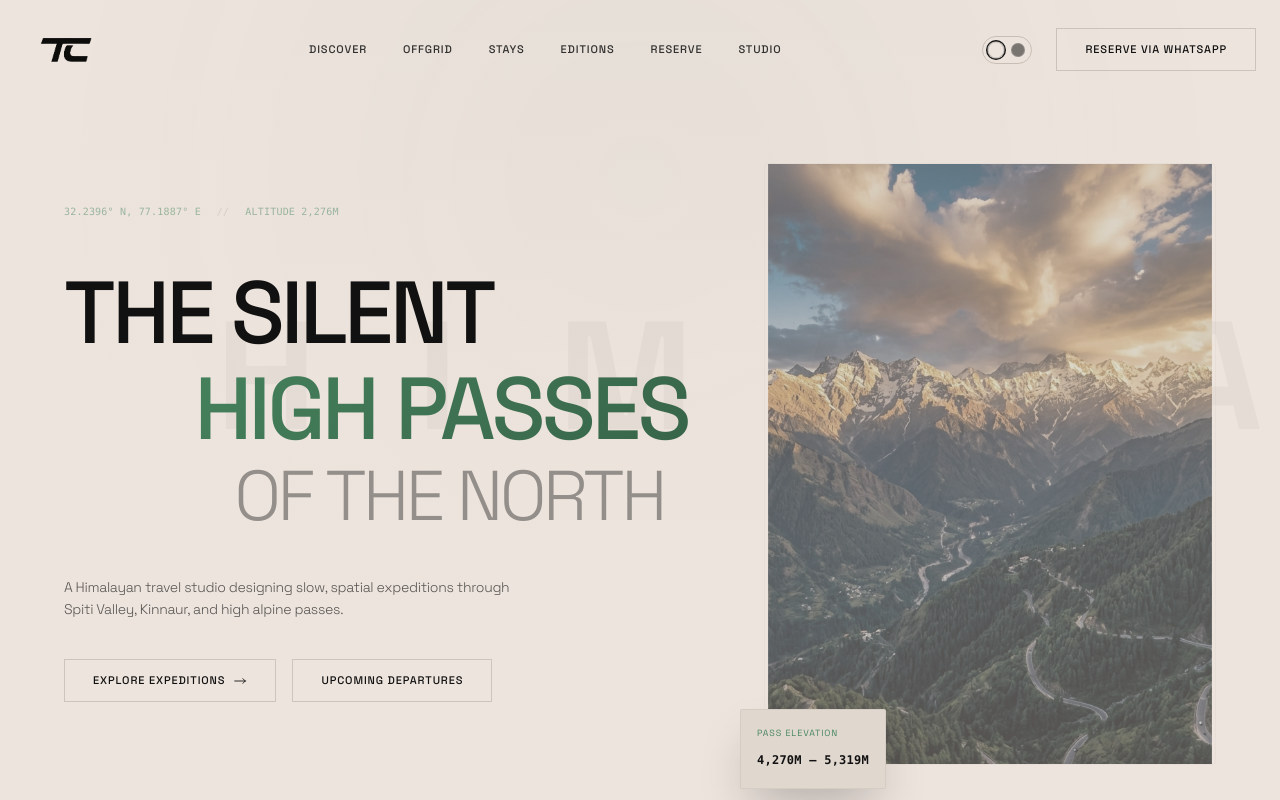
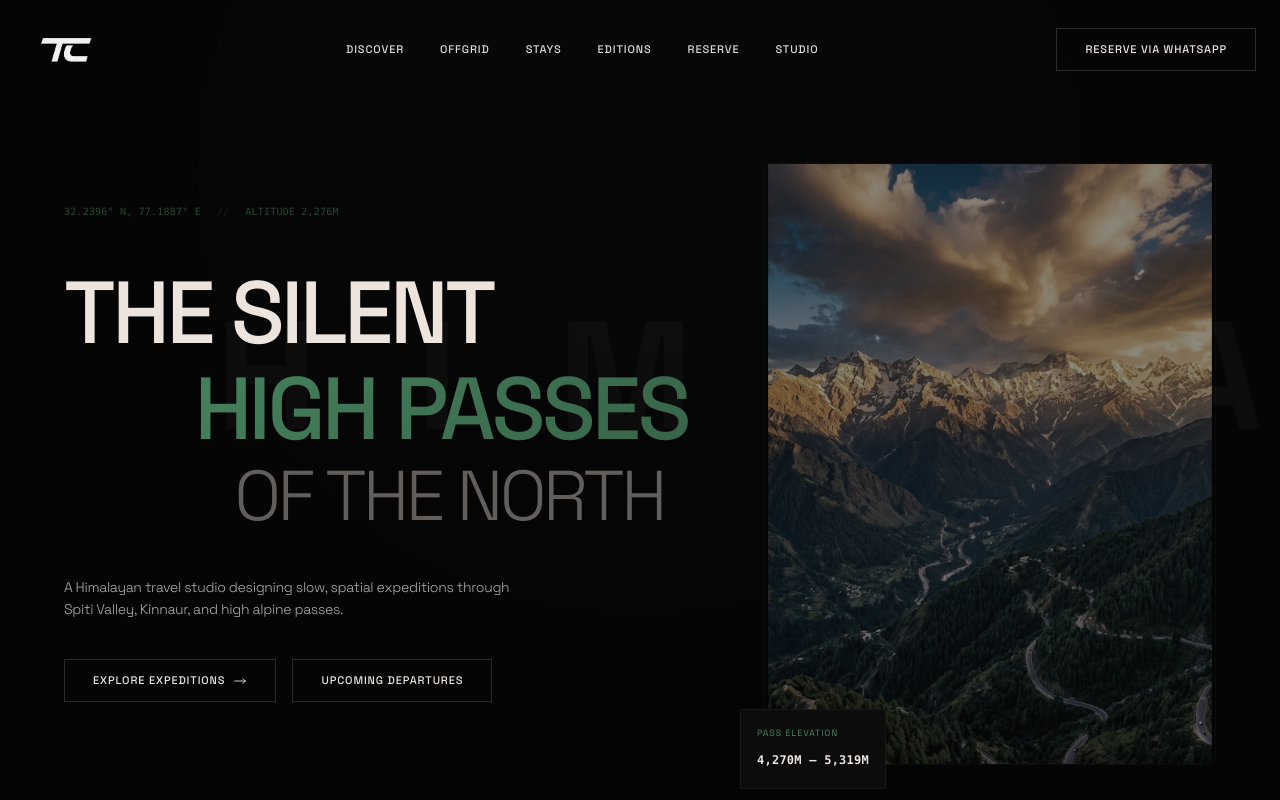
Before and after one commit to voidtocore/TrailCoreWeb, a Next.js app: page / in a window 1280 px wide. Shown: the top 800 px of the page. Built offline with nearby package versions, Linux system fonts and the light colour scheme.

Commit message:
refactor: enforce dark theme default and remove light theme swatches

```diff
--- a/app/globals.css
+++ b/app/globals.css
@@ -57,50 +57,7 @@
 
 /* ─── Design System Variables ─── */
 :root {
-  /* Default light theme (Cream default) */
-  --bg-val: #ede4dd;
-  --fg-val: #111111;
-  --midnight-val: #e7ded7;
-  --mountain-black-val: #ede4dd;
-  --mountain-900-val: #e0d7cf;
-  --mountain-800-val: #d5cbc2;
-  --mountain-700-val: #c9beb5;
-  --mountain-600-val: #bfaea0;
-
-  --stone-val: #6e6960;
-  --stone-light-val: #555048;
-  --stone-dark-val: #8c8579;
-  --parchment-val: rgba(17, 17, 17, 0.85);
-  --parchment-dim-val: rgba(17, 17, 17, 0.65);
-
-  --slate-400-val: #55585d;
-  --slate-300-val: #333538;
-
-  --snow-val: #111111;
-  --snow-dim-val: #333333;
-
-  --forest-val: #ede4dd;
-  --forest-light-val: #e0d7cf;
-  --forest-dark-val: #d5cbc2;
-  --forest-glow-val: #488760;
-  --expedition-green-val: #376348;
-
-  --accent-warm-val: #d64545; /* secondary accent red */
-  --accent-gold-val: #488760;
-
-  --white-val: #111111;
-  --black-val: #ffffff;
-
-  --ease-editorial: cubic-bezier(0.65, 0.05, 0, 1);
-  --ease-smooth: cubic-bezier(0.25, 0.46, 0.45, 0.94);
-  --ease-out-expo: cubic-bezier(0.16, 1, 0.3, 1);
-  --duration-default: 0.85s;
-  --duration-fast: 0.35s;
-  --duration-slow: 1.2s;
-  --container-max: 1280px;
-}
-
-[data-theme="dark"] {
+  /* Default dark theme variables */
   --bg-val: #050505;
   --fg-val: rgba(255, 255, 255, 0.82);
   --midnight-val: #080908;
@@ -133,6 +90,14 @@
 
   --white-val: #ffffff;
   --black-val: #000000;
+
+  --ease-editorial: cubic-bezier(0.65, 0.05, 0, 1);
+  --ease-smooth: cubic-bezier(0.25, 0.46, 0.45, 0.94);
+  --ease-out-expo: cubic-bezier(0.16, 1, 0.3, 1);
+  --duration-default: 0.85s;
+  --duration-fast: 0.35s;
+  --duration-slow: 1.2s;
+  --container-max: 1280px;
 }
 
 /* ─── Base Styles & Reset ─── */
@@ -390,10 +355,7 @@ h6 {
   }
 }
 
-/* ─── Light Mode Brand Inversion & compiled class overrides ─── */
-[data-theme="light"] img[alt="TrailCore"] {
-  filter: invert(1) brightness(0.1) !important;
-}
+/* ─── Compiled class overrides ─── */
 
 /* Override compiled Tailwind arbitrary backgrounds for dynamic themes */
 .bg-\[\#0c0d0c\] {
--- a/app/layout.js
+++ b/app/layout.js
@@ -37,16 +37,10 @@ export default function RootLayout({ children }) {
     <html
       lang="en"
       data-scroll-behavior="smooth"
+      data-theme="dark"
       className={`${inter.variable} ${spaceGrotesk.variable} h-full antialiased overflow-x-hidden`}
     >
-      <head>
-        <script dangerouslySetInnerHTML={{__html: `
-          (function() {
-            var theme = localStorage.getItem("trailcore-theme") || "light";
-            document.documentElement.setAttribute("data-theme", theme);
-          })()
-        `}} />
-      </head>
+      <head />
       <body className="min-h-full flex flex-col bg-background text-foreground overflow-x-hidden relative transition-colors duration-300">
         {/* Procedural Film Grain Noise Layer */}
         <div className="mobile-noise-overlay fixed inset-0 pointer-events-none z-[9998]" />
--- a/components/Navbar.js
+++ b/components/Navbar.js
@@ -281,19 +281,6 @@ export default function Navbar() {
   const [activeMenu, setActiveMenu] = useState(null);
   const [expandedSection, setExpandedSection] = useState(null);
   const [hoveredIndex, setHoveredIndex] = useState(null);
-  const [theme, setTheme] = useState("light");
-
-  useEffect(() => {
-    const savedTheme = localStorage.getItem("trailcore-theme") || "light";
-    setTheme(savedTheme);
-    document.documentElement.setAttribute("data-theme", savedTheme);
-  }, []);
-
-  const handleThemeChange = (newTheme) => {
-    setTheme(newTheme);
-    localStorage.setItem("trailcore-theme", newTheme);
-    document.documentElement.setAttribute("data-theme", newTheme);
-  };
 
   const lastScrollY = useRef(0);
 
@@ -437,21 +424,8 @@ export default function Navbar() {
             })}
           </div>
 
-          {/* Desktop CTA / WhatsApp with Theme Selector Swatches */}
+          {/* Desktop CTA / WhatsApp */}
           <div className="hidden lg:flex items-center gap-6">
-            <div className="flex items-center gap-2 border border-mountain-700 p-1.5 rounded-full bg-background/50">
-              <button
-                onClick={() => handleThemeChange("light")}
-                className={`w-3.5 h-3.5 rounded-full bg-[#ede4dd] border border-[#111111]/20 cursor-pointer transition-transform duration-300 ${theme === "light" ? "scale-125 ring-1 ring-[#111111]" : "opacity-50 hover:opacity-100"}`}
-                aria-label="Light theme"
-              />
-              <button
-                onClick={() => handleThemeChange("dark")}
-                className={`w-3.5 h-3.5 rounded-full bg-[#050505] border border-[#ede4dd]/20 cursor-pointer transition-transform duration-300 ${theme === "dark" ? "scale-125 ring-1 ring-[#ede4dd]" : "opacity-50 hover:opacity-100"}`}
-                aria-label="Dark theme"
-              />
-            </div>
-
             <a
               href="https://wa.me/917560065963?text=Hi%20Trail%20Core!%20I%27d%20like%20to%20know%20more%20about%20your%20Himalayan%20expeditions."
               target="_blank"
@@ -587,21 +561,9 @@ export default function Navbar() {
                 </a>
 
                 <div className="flex justify-between items-center text-[10px]">
-                  <div className="flex items-center gap-3">
-                    <span className="font-mono tracking-wider text-parchment/40 uppercase">THEME:</span>
-                    <div className="flex items-center gap-2 border border-mountain-700 p-1 bg-mountain-900/50">
-                      <button
-                        onClick={() => handleThemeChange("light")}
-                        className={`w-3.5 h-3.5 bg-[#ede4dd] border border-[#111111]/20 cursor-pointer transition-transform duration-200 ${theme === "light" ? "scale-110 ring-1 ring-forest-glow" : "opacity-40"}`}
-                        aria-label="Light theme"
-                      />
-                      <button
-                        onClick={() => handleThemeChange("dark")}
-                        className={`w-3.5 h-3.5 bg-[#050505] border border-[#ede4dd]/20 cursor-pointer transition-transform duration-200 ${theme === "dark" ? "scale-110 ring-1 ring-[#ede4dd]" : "opacity-40"}`}
-                        aria-label="Dark theme"
-                      />
-                    </div>
-                  </div>
+                  <span className="font-mono tracking-wider text-parchment/40 uppercase">
+                    SLOW TRAVEL THROUGH THE HIMALAYAS
+                  </span>
                   <a href="mailto:hello@trailcore.in" className="hover:text-accent-warm transition-colors tracking-[0.12em] text-parchment/50 font-light uppercase">
                     hello@trailcore.in
                   </a>
```
